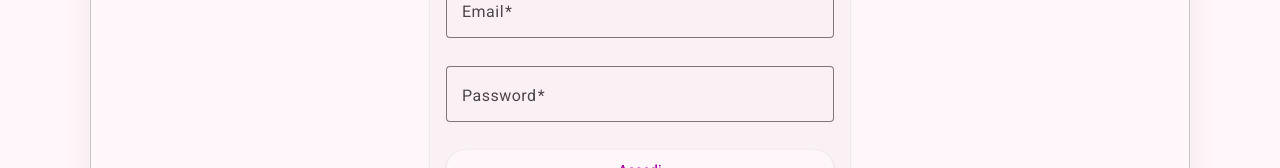
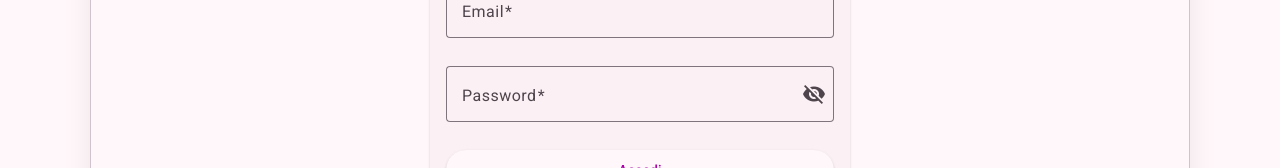
Before and after one commit to TosiMatteo/Shop, an Angular app in the folder frontend/: page /admin/login in a window 1280 px wide. Shown: the part 457-625 px from the top of the page. Built offline with nearby package versions, Linux system fonts and the light colour scheme.

Commit message:
Add toggle visibility for password input in admin login form

```diff
--- a/frontend/src/app/features/admin/admin-login/admin-login.html
+++ b/frontend/src/app/features/admin/admin-login/admin-login.html
@@ -16,7 +16,12 @@
         </mat-form-field>
         <mat-form-field appearance="outline">
           <mat-label>Password</mat-label>
-          <input matInput formControlName="password" type="password" />
+          <input matInput formControlName="password" [type]="hidePassword ? 'password' : 'text'" />
+          <button mat-icon-button matSuffix type="button"
+                  (click)="hidePassword = !hidePassword"
+                  [attr.aria-label]="hidePassword ? 'Mostra password' : 'Nascondi password'">
+            <mat-icon>{{ hidePassword ? 'visibility_off' : 'visibility' }}</mat-icon>
+          </button>
           @if (loginForm.get('password')?.hasError('required')) {
             <mat-error>Password obbligatoria</mat-error>
           }
--- a/frontend/src/app/features/admin/admin-login/admin-login.ts
+++ b/frontend/src/app/features/admin/admin-login/admin-login.ts
@@ -3,8 +3,9 @@ import {FormBuilder, FormGroup, ReactiveFormsModule, Validators} from '@angular/
 import {AuthService} from '../../../core/services/auth/auth-service';
 import {Router} from '@angular/router';
 import {MatCard, MatCardContent, MatCardHeader, MatCardTitle} from '@angular/material/card';
-import {MatError, MatFormField, MatInput, MatLabel} from '@angular/material/input';
-import {MatButton} from '@angular/material/button';
+import {MatError, MatFormField, MatInput, MatLabel, MatSuffix} from '@angular/material/input';
+import {MatButton, MatIconButton} from '@angular/material/button';
+import {MatIcon} from '@angular/material/icon';
 
 @Component({
   selector: 'app-admin-login',
@@ -18,7 +19,10 @@ import {MatButton} from '@angular/material/button';
     MatFormField,
     MatError,
     MatInput,
-    MatButton
+    MatButton,
+    MatIcon,
+    MatIconButton,
+    MatSuffix,
   ],
   templateUrl: './admin-login.html',
   styleUrl: './admin-login.scss',
@@ -27,6 +31,7 @@ export class AdminLogin {
   loginForm: FormGroup;
   errorMessage = '';
   loading = false;
+  hidePassword = true;
 
   constructor(
     private fb: FormBuilder,
```
